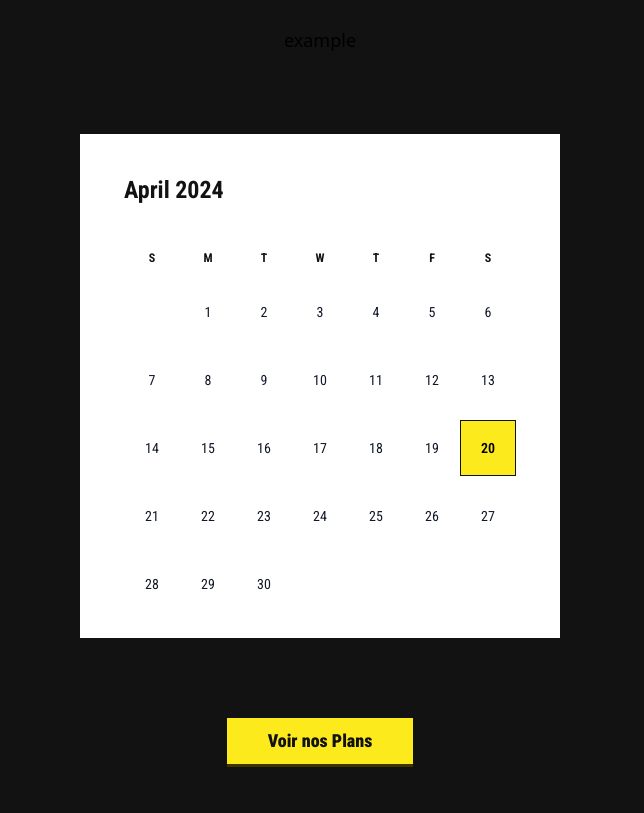
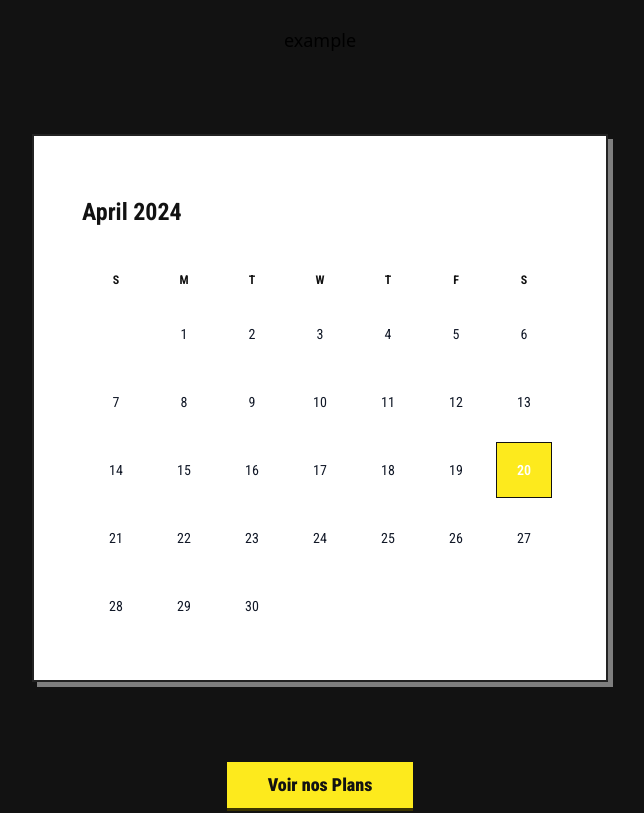
Before and after one commit to medazizktata/Arena-gym-website, a React (Vite) app in the folder Arena-gym-website/: page /home in a window 1280 px wide. Shown: the part 3820-4633 px from the top of the page, without its empty margins (320-964 px from the left). Built offline with nearby package versions, Linux system fonts and the light colour scheme.

Commit message:
Minor tailwind fixes

```diff
--- a/Arena-gym-website/src/pages/Home/CalendarSection/Calendar.jsx
+++ b/Arena-gym-website/src/pages/Home/CalendarSection/Calendar.jsx
@@ -43,7 +43,7 @@ export default function Example() {
   }
 
   return (
-    <div className="p-5 bg-white font-robotoCon">
+    <div className="px-6 py-10 bg-white font-robotoCon shadow-cardGreyMedium border-2 border-greyDark hover:shadow-cardYellowMain hover:border-yellowMain cursor-pointer transition all duration 500 font-robotoCon w-full max-w-xl">
       <div className="max-w-md px-4 mx-auto sm:px-7 md:max-w-4xl md:px-6">
         <div className="md:grid md:grid-cols-1 md:divide-x md:divide-gray-200">
           <div className="">
@@ -74,7 +74,7 @@ export default function Example() {
                     type="button"
                     onClick={() => setSelectedDay(day)}
                     className={classNames(
-                      isEqual(day, selectedDay) && "text-black",
+                      isEqual(day, selectedDay) && "text-white",
                       !isEqual(day, selectedDay) &&
                         isToday(day) &&
                         "text-black font-black",
--- a/Arena-gym-website/src/pages/Home/ContactSection.jsx
+++ b/Arena-gym-website/src/pages/Home/ContactSection.jsx
@@ -1,5 +1,6 @@
 import BackgroundText from "../../components/BackgroundText";
 import ButtonYellow from "../../components/Buttons/ButtonYellow";
+import ContactForm from "./ContactForm";
 import IMCForm from "./FormIMC";
 
 function ContactSection() {
@@ -18,7 +19,7 @@ function ContactSection() {
           </div>
         </div>
         <div className="flex justify-center relative z-10 w-full bottom-10">
-          <IMCForm />
+          <ContactForm/>
         </div>
       </div>
     </>
```
